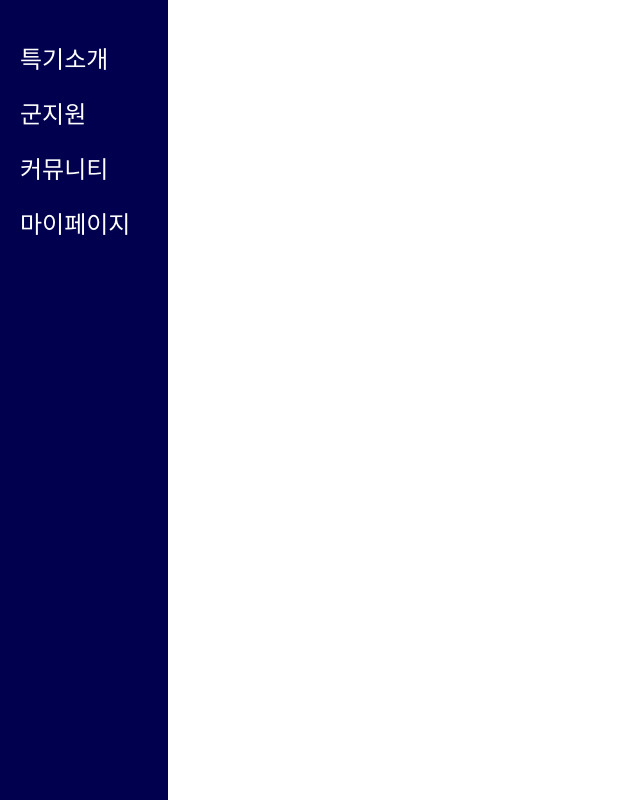
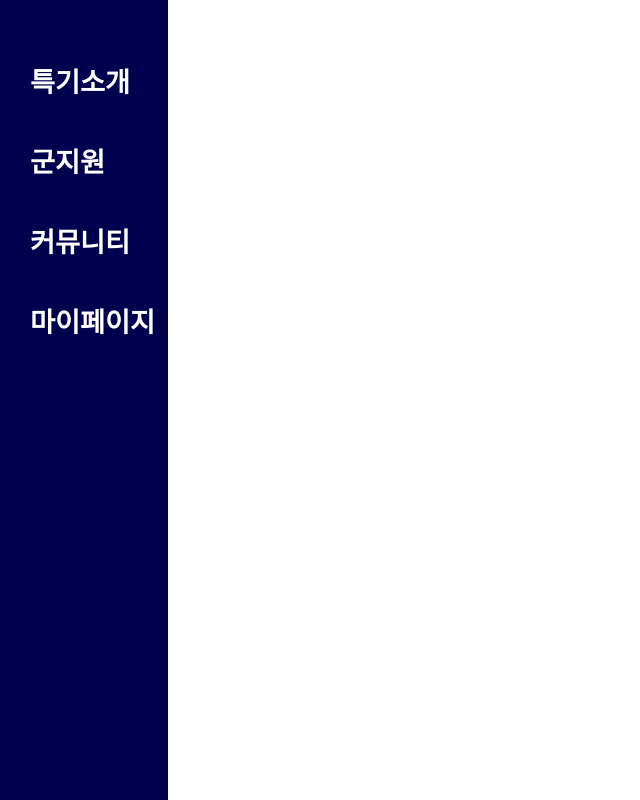
Before and after one commit to osamhack2022/WEB_MoGoon_PatAndMat, a React (Create React App) app in the folder WEB(FE)/mogoon/: page / in a window 1280 px wide. Shown: the whole page, without its empty margins (0-640 px from the left). Built offline with nearby package versions, Linux system fonts and the light colour scheme.

Commit message:
header update

```diff
--- a/WEB(FE)/mogoon/src/components/Header/Header.js
+++ b/WEB(FE)/mogoon/src/components/Header/Header.js
@@ -8,6 +8,11 @@ let Header =(props)=>{
             <HeaderItem title="군지원"/>
             <HeaderItem title="커뮤니티"/>
             <HeaderItem title="마이페이지"/>
+
+            {/* <HeaderItem color="#5A6652" title="육군"/>
+            <HeaderItem color="#000080" title="해군"/>
+            <HeaderItem color="#a6a6a6" title="공군"/>
+            <HeaderItem color="red" title="해병대"/> */}
         </div>
     );
 };
--- a/WEB(FE)/mogoon/src/components/Header/HeaderItem.js
+++ b/WEB(FE)/mogoon/src/components/Header/HeaderItem.js
@@ -2,7 +2,7 @@ import React from 'react';
 
 let HeaderItem =(props)=>{
     return(
-        <li>{props.title}</li>
+        <li style={{color:props.color}}>{props.title}</li>
     );
 };
 
--- a/WEB(FE)/mogoon/src/css/Header.css
+++ b/WEB(FE)/mogoon/src/css/Header.css
@@ -1,16 +1,35 @@
-.headerWapper{
+/* left header */
+.headerWapper {
     width: 10%;
     height: 100vh;
-
     background-color: #00004F;
-
     color: white;
     padding: 20px;
-
-    font-size: 1.5em;
+    font-size: 1.7em;
+    font-weight: 700;
 }
 
-li{
-    margin-top: 20px;
-    margin-bottom: 20px;
+li {
+    width: 100%;
+    margin-top: 40px;
+    margin-bottom: 40px;
+
+    padding: 0px 10px 0px 10px;
 }
+
+/* top header */
+/* .headerWapper {
+    width: 100%;
+    height: 10%;
+    background-color: #00004F;
+    color: white;
+    padding: 20px;
+    font-size: 1.2em;
+    font-weight: 700;
+}
+
+li {
+    display: inline-block;
+    margin: 0px 30px 0px 30px;
+    letter-spacing :0.5px;
+} */
```
